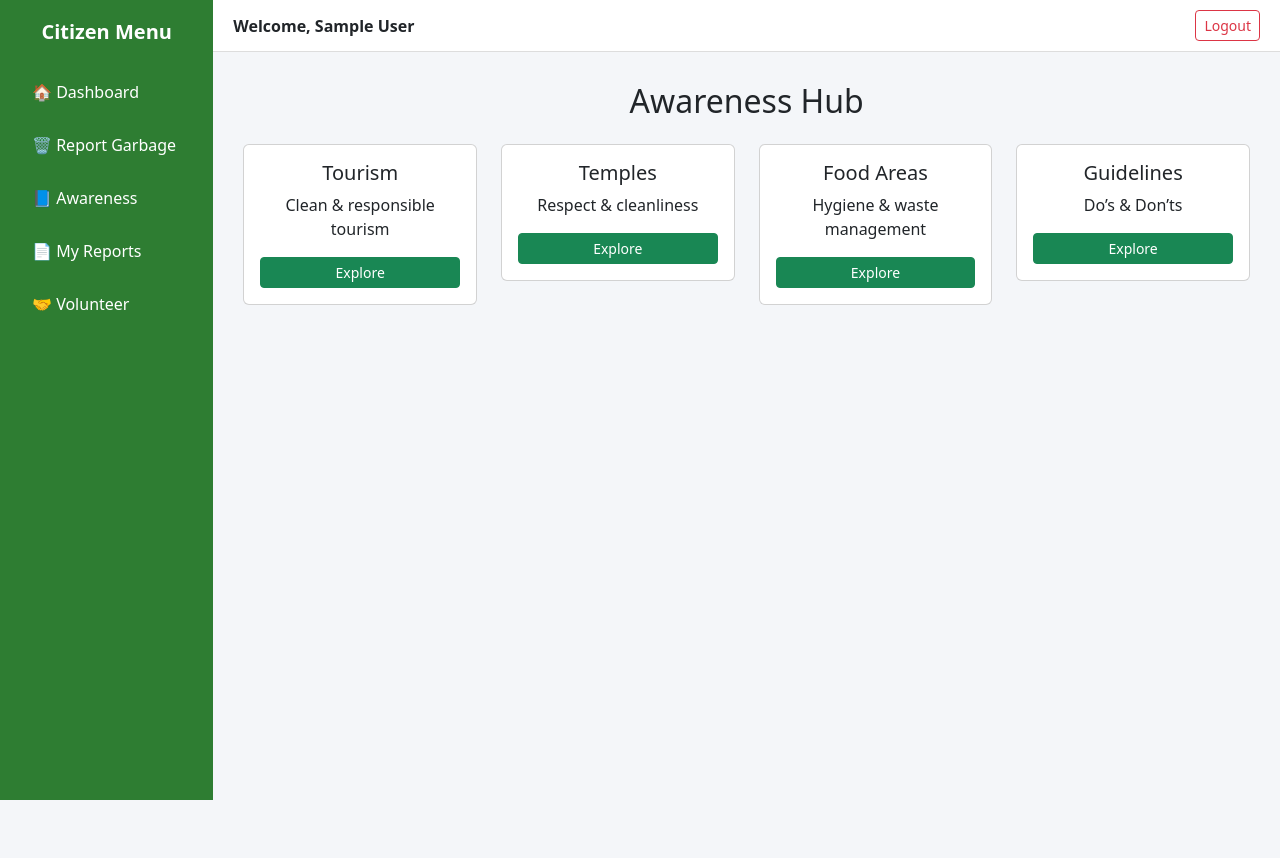
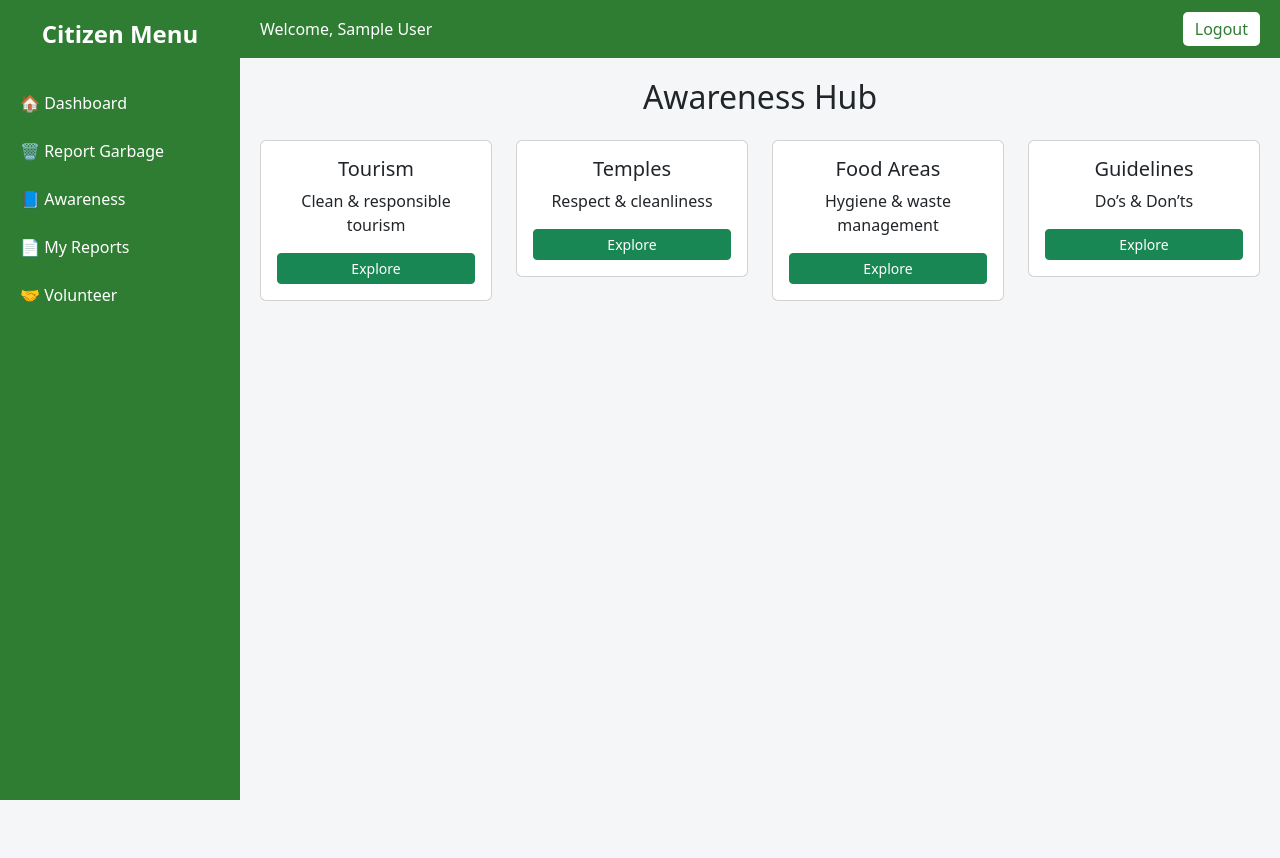
Before and after one commit to itsVasanthk/smart-cleanliness-system, a Flask app: page /awareness in a window 1280 px wide. Before the commit the page ends 800 px from the top, so only its background shows below. Run offline with Flask 3, Linux system fonts and the light colour scheme; the visitor is signed in with stand-in values (Sample User, id 1).

Commit message:
citizen base changed last

```diff
--- a/app/templates/citizen_base.html
+++ b/app/templates/citizen_base.html
@@ -1,112 +1,146 @@
 <!DOCTYPE html>
-<html>
+<html lang="en">
 <head>
-    <title>Citizen Dashboard</title>
+    <meta charset="UTF-8">
+    <title>CleanCITY</title>
 
-    <meta name="viewport" content="width=device-width, initial-scale=1">
-
+    <!-- Bootstrap -->
     <link href="https://cdn.jsdelivr.net/npm/bootstrap@5.3.0/dist/css/bootstrap.min.css" rel="stylesheet">
 
     <style>
-        body {
-            background-color: #f4f6f9;
+
+        body
+        {
+            margin: 0;
+            padding: 0;
+            overflow-x: hidden;
+            background-color: #f4f6f8;
         }
 
-        .sidebar {
+        /* LEFT SIDEBAR FIXED */
+        .sidebar
+        {
+            position: fixed;
+            top: 0;
+            left: 0;
+            width: 240px;
             height: 100vh;
             background-color: #2e7d32;
+            color: white;
             padding-top: 20px;
+            overflow-y: auto;
         }
 
-        .sidebar h5 {
+        .sidebar h4
+        {
+            text-align: center;
+            margin-bottom: 30px;
             font-weight: bold;
         }
 
-        .sidebar a {
-            color: #fff;
+        .sidebar a
+        {
             display: block;
+            color: white;
             padding: 12px 20px;
             text-decoration: none;
-            margin-bottom: 5px;
-            border-radius: 6px;
         }
 
-        .sidebar a:hover {
+        .sidebar a:hover
+        {
             background-color: #1b5e20;
         }
 
-        .content {
-            padding: 30px;
+        /* RIGHT CONTENT AREA SCROLLS */
+        .content
+        {
+            margin-left: 240px;
+            padding: 20px;
+            height: 100vh;
+            overflow-y: auto;
         }
 
-        .topbar {
-            background-color: white;
-            padding: 10px 20px;
-            border-bottom: 1px solid #ddd;
+        /* TOP BAR */
+        .topbar
+        {
+            background-color: #2e7d32;
+            color: white;
+            padding: 12px 20px;
+            display: flex;
+            justify-content: space-between;
+            align-items: center;
+            margin-left: 240px;
         }
 
-        .logout-btn {
-            text-decoration: none;
+        .logout-btn
+        {
+            background-color: white;
+            color: #2e7d32;
+            border: none;
+            padding: 5px 12px;
+            border-radius: 5px;
         }
+
     </style>
 </head>
-
 <body>
 
-<div class="container-fluid">
-    <div class="row">
 
-        <!-- Sidebar -->
-        <div class="col-md-3 col-lg-2 sidebar">
-            <h5 class="text-center text-white mb-4">Citizen Menu</h5>
+<!-- SIDEBAR -->
+<div class="sidebar">
+
+    <h4>Citizen Menu</h4>
 
     <a href="{{ url_for('auth.citizen_dashboard') }}">🏠 Dashboard</a>
+
     <a href="{{ url_for('auth.report') }}">🗑 Report Garbage</a>
+
     <a href="{{ url_for('auth.awareness') }}">📘 Awareness</a>
+
     <a href="{{ url_for('auth.my_reports') }}">📄 My Reports</a>
+
     <a href="{{ url_for('auth.volunteer') }}">🤝 Volunteer</a>
+
 </div>
 
-        <!-- Main Content Area -->
-        <div class="col-md-9 col-lg-10 p-0">
 
-            <!-- Topbar -->
-            <div class="topbar d-flex justify-content-between align-items-center">
+
+<!-- TOP BAR -->
+<div class="topbar">
+
     <div>
-                    <strong>Welcome, {{ session.get('name') }}</strong>
+        Welcome, {{ session.name }}
     </div>
+
     <div>
-                    <a href="{{ url_for('auth.logout') }}" class="btn btn-outline-danger btn-sm logout-btn">
-                        Logout
+        <a href="{{ url_for('auth.logout') }}">
+            <button class="logout-btn">Logout</button>
         </a>
     </div>
+
 </div>
 
-            <!-- Page Content -->
+
+
+<!-- CONTENT -->
 <div class="content">
 
-                <!-- Flash Messages -->
     {% with messages = get_flashed_messages(with_categories=true) %}
         {% if messages %}
             {% for category, message in messages %}
-                            <div class="alert alert-{{ category }} alert-dismissible fade show" role="alert">
+                <div class="alert alert-{{ category }}">
                     {{ message }}
-                                <button type="button" class="btn-close" data-bs-dismiss="alert"></button>
                 </div>
             {% endfor %}
         {% endif %}
     {% endwith %}
 
-                {% block content %}{% endblock %}
+    {% block content %}
+    {% endblock %}
 
 </div>
 
-        </div>
 
-    </div>
-</div>
-
-<script src="https://cdn.jsdelivr.net/npm/bootstrap@5.3.0/dist/js/bootstrap.bundle.min.js"></script>
 
 </body>
 </html>
```
Lines whose indentation alone changed are shown as unchanged.
